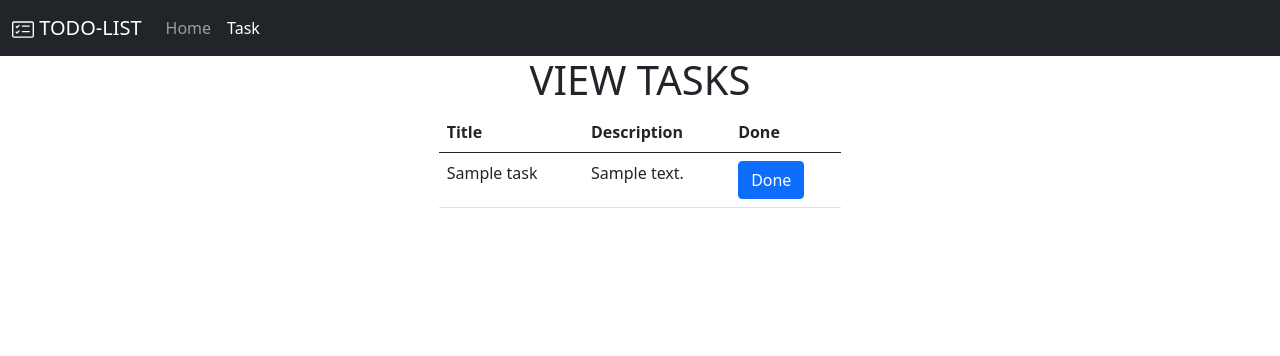
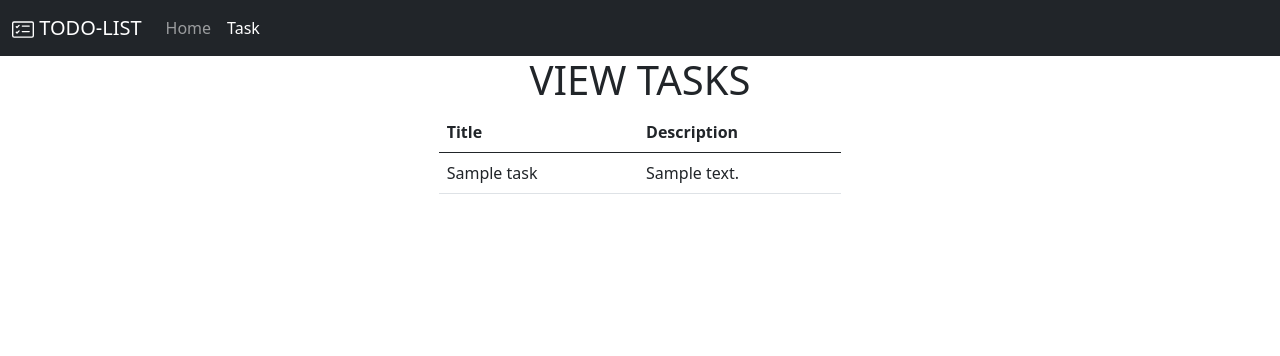
Before and after one commit to ssaharsh/todo-list, a Django app: page /show in a window 1280 px wide. Shown: the top 356 px of the page. Run offline with Django 3.2, Linux system fonts and the light colour scheme; tables that the repository leaves empty hold one stand-in row (values such as "Sample post").

Commit message:
changes from pyhton anywhere

```diff
--- a/todo/templates/show.html
+++ b/todo/templates/show.html
@@ -48,18 +48,13 @@
                 <tr>
                     <th scope="col">Title</th>
                     <th scope="col">Description</th>
-                    <th scope="col">Done</th>
                 </tr>
             </thead>
             <tbody>
                 {% for task in tasks %}
                 <tr>
-                    <form action="delete" method="POST">
-                        {% csrf_token %}
-                        <td id="Title" name="Title">{{task.Title}}</td>
-                        <td id="Desc" name="Desc">{{task.Desc}}</td>
-                        <td><button type="submit" class="btn btn-primary">Done</button></td>
-                    </form>
+                    <td>{{task.Title}}</td>
+                    <td>{{task.Desc}}</td>
                 </tr>
                 {% endfor %}
 
--- a/todo/todo/settings.py
+++ b/todo/todo/settings.py
@@ -26,7 +26,7 @@ SECRET_KEY = 'django-insecure-95hpwwu5_x1rr0@q)+nuau@72=syklze+y0+nsz8zkoce(ngcd
 # SECURITY WARNING: don't run with debug turned on in production!
 DEBUG = True
 
-ALLOWED_HOSTS = []
+ALLOWED_HOSTS = ['saharshsodani.pythonanywhere.com']
 
 
 # Application definition
@@ -123,6 +123,8 @@ USE_TZ = True
 STATIC_URL = '/static/'
 STATICFILES_DIRS=[os.path.join(BASE_DIR,'static')]
 
+
+
 # Default primary key field type
 # https://docs.djangoproject.com/en/3.2/ref/settings/#default-auto-field
 
```
